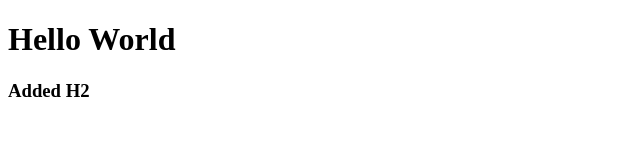
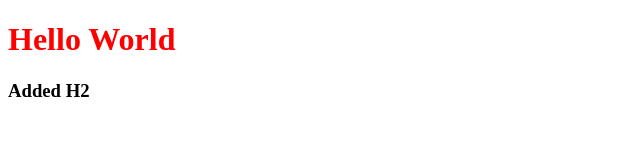
Before and after one commit to MagrayTariq/Hello, a plain HTML site: page index.html in a window 1280 px wide. Shown: the whole page, without its empty margins (0-640 px from the left). Drawn offline with Linux system fonts and the light colour scheme.

Commit message:
Added Style to H1

```diff
--- a/index.html
+++ b/index.html
@@ -3,7 +3,7 @@
     <head>
         <title>Hello World</title>
         <body>
-            <H1>Hello World</H1>
+            <H1 style="color:red">Hello World</H1>
             <h3>Added H2</h3>
         </body>
     </head>
```
